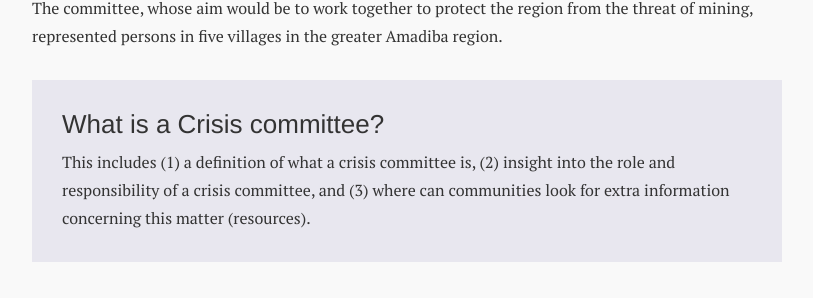
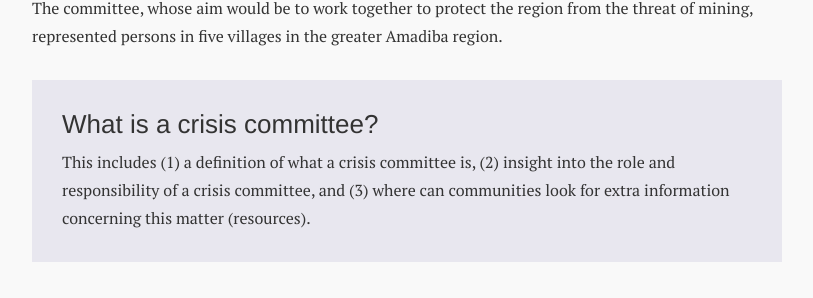
Before and after one commit to OpenUpSA/lrc-extractives, a Jekyll site: the page built from _chapters/2.rights-to-mine.md, in a window 1280 px wide. Shown: the part 1243-1541 px from the top of the page, without its empty margins (233-1046 px from the left). Built offline with Jekyll 4.4.1, drawn with Linux system fonts in a browser that asks for light colours; nearby versions of some CDN libraries.

Commit message:
update text

```diff
--- a/_chapters/2.rights-to-mine.md
+++ b/_chapters/2.rights-to-mine.md
@@ -31,7 +31,7 @@ Once the Umgungundlovu community had been made aware of TEM’s application for
 The committee, whose aim would be to work together to protect the region from the threat of mining, represented persons in five villages in the greater Amadiba region.
 
 <div class="edu-segment">
-<p class="edu-title">What is a Crisis committee?</p>
+<p class="edu-title">What is a crisis committee?</p>
 
 This includes (1) a definition of what a crisis committee is, (2) insight into the role and responsibility of a crisis committee, and (3) where can communities look for extra information concerning this matter (resources).
 </div>
```
